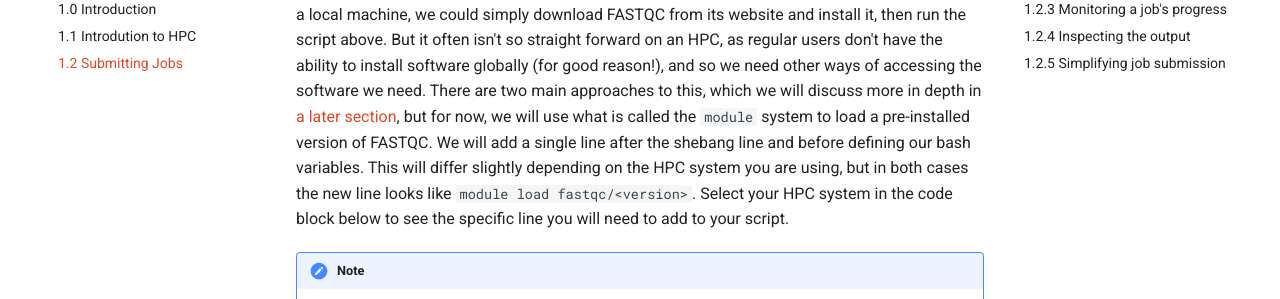
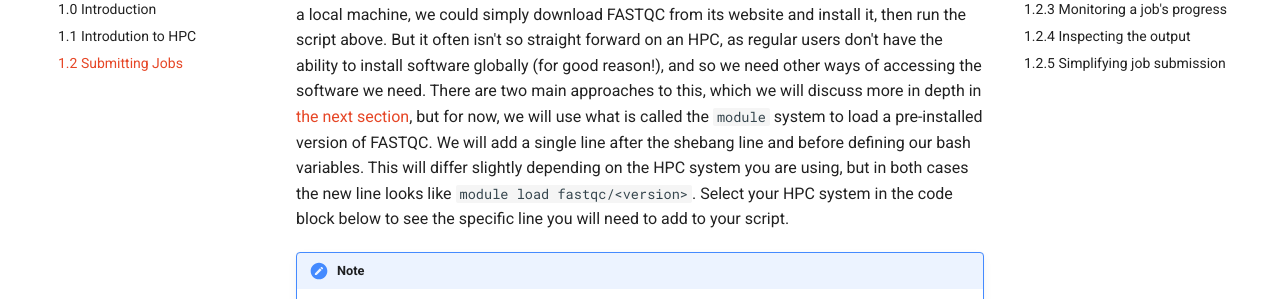
Before and after one commit to Sydney-Informatics-Hub/nextflow-hpc-workshop, an MkDocs documentation site: the page built from docs/part1/02_submitting_jobs.md, in a window 1280 px wide and 900 px high, scrolled down 1611 px. Shown: the part 153-452 px from the top of the window. Built offline with MkDocs 1.6.1 and Material for MkDocs 9.7.7, drawn with Linux system fonts in a browser that asks for light colours; comment, search, counter and statistics services are not loaded.

Commit message:
fix wording - submission of jobs

```diff
--- a/docs/part1/02_submitting_jobs.md
+++ b/docs/part1/02_submitting_jobs.md
@@ -57,7 +57,7 @@ fastqc \
 
 Finally, we run the `fastqc` command, providing the output directory as well as the two input FASTQ files (stored in the variables `READS_1` and `READS_2`).
 
-As it currently exists, this script isn't quite ready for use on an HPC. First, we need to make sure that the `fastqc` command is installed and available to use. If we were running this command on a local machine, we could simply download FASTQC from its website and install it, then run the script above. But it often isn't so straight forward on an HPC, as regular users don't have the ability to install software globally (for good reason!), and so we need other ways of accessing the software we need. There are two main approaches to this, which we will discuss more in depth in [a later section](./04_software_on_hpc.md), but for now, we will use what is called the `module` system to load a pre-installed version of FASTQC. We will add a single line after the shebang line and before defining our bash variables. This will differ slightly depending on the HPC system you are using, but in both cases the new line looks like `module load fastqc/<version>`. Select your HPC system in the code block below to see the specific line you will need to add to your script.
+As it currently exists, this script isn't quite ready for use on an HPC. First, we need to make sure that the `fastqc` command is installed and available to use. If we were running this command on a local machine, we could simply download FASTQC from its website and install it, then run the script above. But it often isn't so straight forward on an HPC, as regular users don't have the ability to install software globally (for good reason!), and so we need other ways of accessing the software we need. There are two main approaches to this, which we will discuss more in depth in [the next section](./03_software_on_hpc.md), but for now, we will use what is called the `module` system to load a pre-installed version of FASTQC. We will add a single line after the shebang line and before defining our bash variables. This will differ slightly depending on the HPC system you are using, but in both cases the new line looks like `module load fastqc/<version>`. Select your HPC system in the code block below to see the specific line you will need to add to your script.
 
 !!! note
 
```
